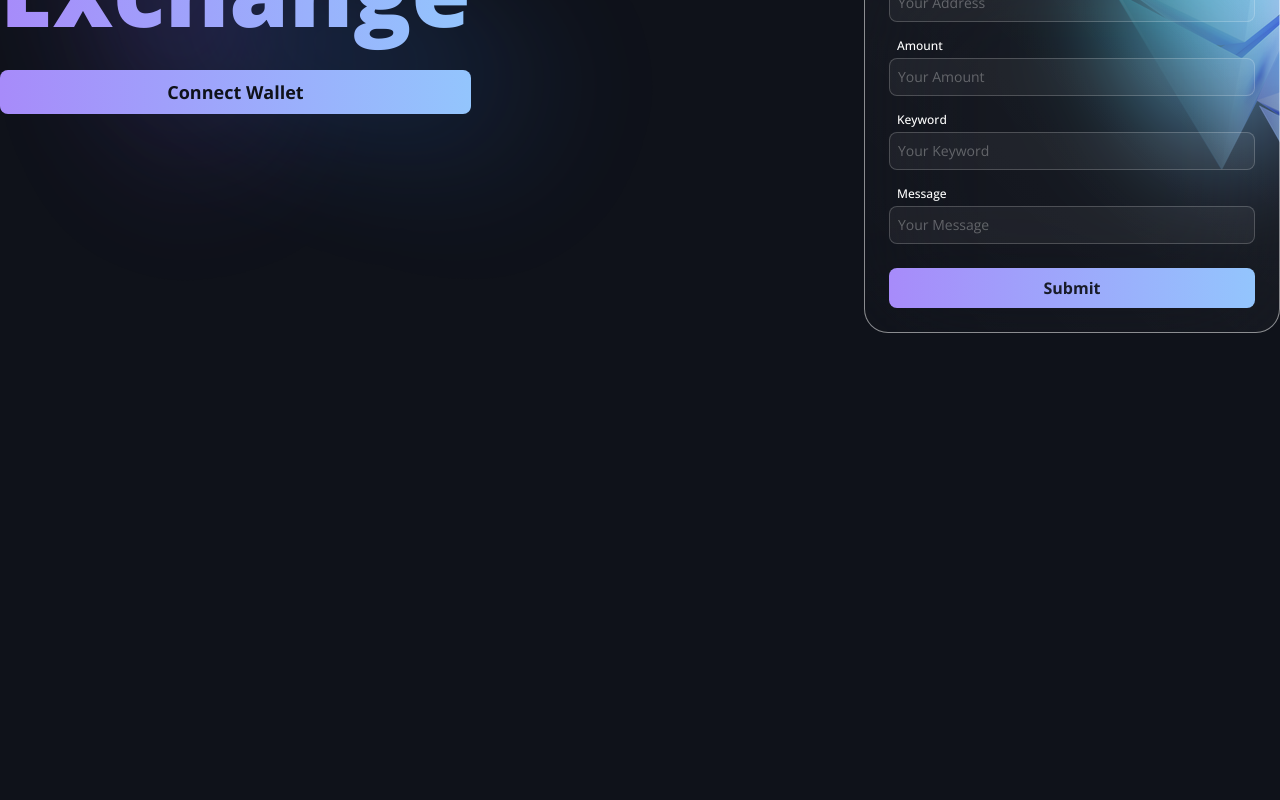
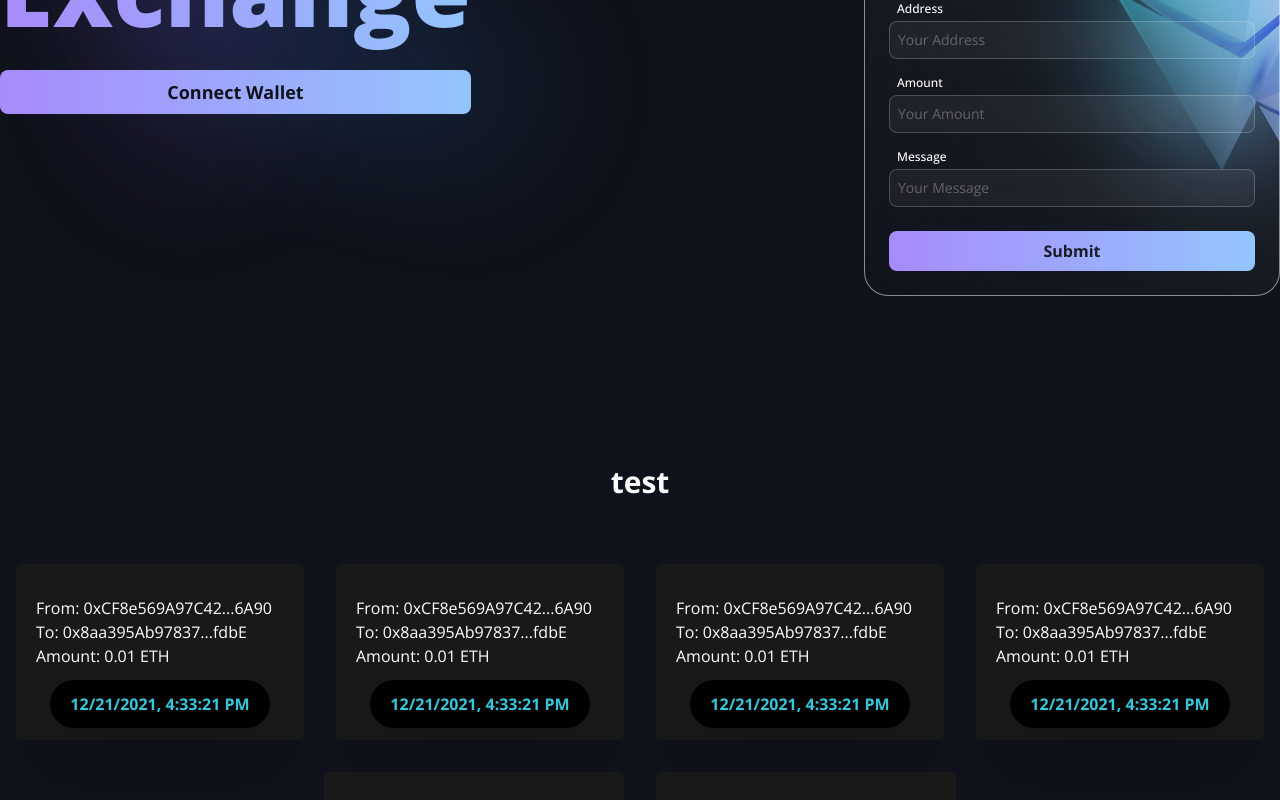
Before and after one commit to ishaan1013/sol-basics, a React (Vite) app in the folder client/: page / in a window 1280 px wide. Shown: the part 400-1200 px from the top of the page. Before the commit the page ends 800 px from the top, so only its background shows below. Built offline with nearby package versions, Linux system fonts and the light colour scheme.

Commit message:
test transaction cards & remove keyword

```diff
--- a/client/src/App.tsx
+++ b/client/src/App.tsx
@@ -16,8 +16,8 @@
             <Navbar />
             <Landing />
           </div>
-          {/* <Transactions /> */}
       </div>
+        <Transactions />
     </>
   )
 }
--- a/client/src/components/Landing.tsx
+++ b/client/src/components/Landing.tsx
@@ -16,14 +16,13 @@
 interface MyFormValues {
     ethAddress: string;
     amount: string;
-    keyword: string;
     message: string;
 }
 
 const Landing = () => {
     const { currentAccount, connectWallet, handleChange, sendTransaction, formData, isLoading } = useContext(TransactionContext);
 
-    const initialValues: MyFormValues = { ethAddress: '', amount: '', keyword: '', message: '' };
+    const initialValues: MyFormValues = { ethAddress: '', amount: '', message: '' };
     return (
         <section className="w-full h-screen flex justify-center pt-8">
             <div className="container h-full flex lg:flex-row flex-col lg:mt-0 mt-[22vh] justify-between items-center relative">
@@ -67,8 +66,8 @@
                             // console.log({ values, actions });
                             // alert(values.ethAddress);
 
-                            if (values.ethAddress && values.amount && values.keyword && values.message) {
-                                sendTransaction(values.ethAddress, values.amount, values.keyword, values.message);
+                            if (values.ethAddress && values.amount && values.message) {
+                                sendTransaction(values.ethAddress, values.amount, values.message);
                             }
 
                             actions.setSubmitting(false);
@@ -80,8 +79,6 @@
                                     <Field className="bg-white/[0.05] text-sm text-white font-medium rounded-lg p-2 border-[1px] border-white/20 focus:outline-white/20 outline-1 placeholder:select-none placeholder-white/30 placeholder:font-normal" id="ethAddress" name="ethAddress" placeholder="Your Address" />
                                     <label className="text-white font-medium text-xs mb-1 pl-2 mt-4" htmlFor="amount">Amount</label>
                                     <Field className="bg-white/[0.05] text-sm text-white font-medium rounded-lg p-2 border-[1px] border-white/20 focus:outline-white/20 outline-1 placeholder:select-none placeholder-white/30 placeholder:font-normal" id="amount" name="amount" placeholder="Your Amount" />
-                                    <label className="text-white font-medium text-xs mb-1 pl-2 mt-4" htmlFor="keyword">Keyword</label>
-                                    <Field className="bg-white/[0.05] text-sm text-white font-medium rounded-lg p-2 border-[1px] border-white/20 focus:outline-white/20 outline-1 placeholder:select-none placeholder-white/30 placeholder:font-normal" id="keyword" name="keyword" placeholder="Your Keyword" />
                                     <label className="text-white font-medium text-xs mb-1 pl-2 mt-4" htmlFor="message">Message</label>
                                     <Field className="bg-white/[0.05] text-sm text-white font-medium rounded-lg p-2 border-[1px] border-white/20 focus:outline-white/20 outline-1 placeholder:select-none placeholder-white/30 placeholder:font-normal" id="message" name="message" placeholder="Your Message" />
 
--- a/client/src/components/Transactions.tsx
+++ b/client/src/components/Transactions.tsx
@@ -1,6 +1,67 @@
+import { useContext, FC } from 'react'
+import { TransactionContext } from '../context/TransactionContext'
+import testData from '../utils/testData'
+import { shortenAddress } from '../utils/shortenAddress'
+
+interface CardProps {
+    addressTo: string,
+    addressFrom: string,
+    timestamp: string,
+    message: string,
+    amount: string,
+}
+
+const TransactionsCard:FC<CardProps> = ({ addressTo, addressFrom, timestamp, message, amount }:CardProps) => {
+
+    return (
+      <div className="bg-[#181918] m-4 flex flex-1
+        2xl:min-w-[450px]
+        2xl:max-w-[500px]
+        sm:min-w-[270px]
+        sm:max-w-[300px]
+        min-w-full
+        flex-col p-3 rounded-md hover:shadow-2xl"
+      >
+        <div className="flex flex-col items-center w-full mt-3">
+          <div className="display-flex justify-start w-full mb-6 p-2">
+            <a href={`https://ropsten.etherscan.io/address/${addressFrom}`} target="_blank" rel="noreferrer">
+              <p className="text-white text-base">From: {shortenAddress(addressFrom)}</p>
+            </a>
+            <a href={`https://ropsten.etherscan.io/address/${addressTo}`} target="_blank" rel="noreferrer">
+              <p className="text-white text-base">To: {shortenAddress(addressTo)}</p>
+            </a>
+            <p className="text-white text-base">Amount: {amount} ETH</p>
+            {message && (
+              <>
+                <br />
+                <p className="text-white text-base">Message: {message}</p>
+              </>
+            )}
+          </div>
+          <div className="bg-black p-3 px-5 w-max rounded-3xl -mt-5 shadow-2xl">
+            <p className="text-[#37c7da] font-bold">{timestamp}</p>
+          </div>
+        </div>
+      </div>
+    );
+};
+
+
 const Transactions = () => {
+    const { currentAccount } = useContext(TransactionContext)
+
     return (
-        <h1>Transactions</h1>
+        <section className="w-screen flex-col flex py-16 items-center">
+            <h1 className="text-3xl font-bold text-white">test</h1>
+
+            <div className="flex flex-wrap justify-center items-center mt-12">
+                {testData.reverse().map((transaction, i) => (
+                <TransactionsCard key={i} {...transaction} />
+                ))}
+            </div>
+
+        </section>
+
     )
 }
 
--- a/client/src/context/TransactionContext.tsx
+++ b/client/src/context/TransactionContext.tsx
@@ -10,7 +10,7 @@
     transactions: any,
     currentAccount: string,
     isLoading: boolean,
-    sendTransaction: (ethAddress:string, amount:string, keyword:string, message:string) => void,
+    sendTransaction: (ethAddress:string, amount:string, message:string) => void,
     handleChange: (e: any, name: any) => void,
     formData: object,
 }
@@ -33,7 +33,7 @@
   };
 
   export const TransactionsProvider: FC<ContextProps> = ({ children }) => {
-    const [formData, setformData] = useState({ addressTo: "", amount: "", keyword: "", message: "" });
+    const [formData, setformData] = useState({ addressTo: "", amount: "", message: "" });
     const [currentAccount, setCurrentAccount] = useState("");
     const [isLoading, setIsLoading] = useState(false);
     const [transactionCount, setTransactionCount] = useState(localStorage.getItem("transactionCount"));
@@ -55,7 +55,6 @@
             addressFrom: transaction.sender,
             timestamp: new Date(transaction.timestamp.toNumber() * 1000).toLocaleString(),
             message: transaction.message,
-            keyword: transaction.keyword,
             amount: parseInt(transaction.amount._hex) / (10 ** 18)
           }));
 
@@ -120,10 +119,10 @@
         }
     };
 
-    const sendTransaction = async (ethAddress:string, amount:string, keyword:string, message:string) => {
+    const sendTransaction = async (ethAddress:string, amount:string, message:string) => {
       try {
         if (ethereum) {
-        //   const { addressTo, amount, keyword, message } = formData;
+        //   const { addressTo, amount, message } = formData;
           const transactionsContract = createEthereumContract();
           const parsedAmount = ethers.utils.parseEther(amount);
 
@@ -137,7 +136,7 @@
             }],
           });
 
-          const transactionHash = await transactionsContract.addToBlockchain(ethAddress, parsedAmount, message, keyword);
+          const transactionHash = await transactionsContract.addToBlockchain(ethAddress, parsedAmount, message);
 
           setIsLoading(true);
           console.log(`Loading - ${transactionHash.hash}`);
--- /dev/null
+++ b/client/src/utils/testData.ts
@@ -0,0 +1,57 @@
+
+export default [
+    {
+        id: 1,
+        url: "https://metro.co.uk/wp-content/uploads/2015/05/pokemon_crying.gif?quality=90&strip=all&zoom=1&resize=500%2C284",
+        message: "",
+        timestamp: "12/21/2021, 4:33:21 PM",
+        addressFrom: "0xCF8e569A97C423952DdFf902375C7C76549A6A90",
+        amount: "0.01",
+        addressTo: "0x8aa395Ab97837576aF9cd6946C79024ef1acfdbE",
+    },
+    {
+        id: 2,
+        url: "https://media4.popsugar-assets.com/files/2013/11/07/832/n/1922398/eb7a69a76543358d_28.gif",
+        message: "",
+        timestamp: "12/21/2021, 4:33:21 PM",
+        addressFrom: "0xCF8e569A97C423952DdFf902375C7C76549A6A90",
+        amount: "0.01",
+        addressTo: "0x8aa395Ab97837576aF9cd6946C79024ef1acfdbE",
+    },
+    {
+        id: 3,
+        url: "https://acegif.com/wp-content/uploads/gif-shaking-head-38.gif",
+        message: "",
+        timestamp: "12/21/2021, 4:33:21 PM",
+        addressFrom: "0xCF8e569A97C423952DdFf902375C7C76549A6A90",
+        amount: "0.01",
+        addressTo: "0x8aa395Ab97837576aF9cd6946C79024ef1acfdbE",
+    },
+    {
+        id: 4,
+        url: "https://i.pinimg.com/originals/68/a0/9e/68a09e774e98242871c2db0f99307420.gif",
+        message: "",
+        timestamp: "12/21/2021, 4:33:21 PM",
+        addressFrom: "0xCF8e569A97C423952DdFf902375C7C76549A6A90",
+        amount: "0.01",
+        addressTo: "0x8aa395Ab97837576aF9cd6946C79024ef1acfdbE",
+    },
+    {
+        id: 5,
+        url: "https://i.pinimg.com/originals/73/d3/a1/73d3a14d212314ab1f7268b71d639c15.gif",
+        message: "",
+        timestamp: "12/21/2021, 4:33:21 PM",
+        addressFrom: "0xCF8e569A97C423952DdFf902375C7C76549A6A90",
+        amount: "0.01",
+        addressTo: "0x8aa395Ab97837576aF9cd6946C79024ef1acfdbE",
+    },
+    {
+        id: 6,
+        url: "https://www.omnisend.com/blog/wp-content/uploads/2016/09/funny-gifs-9.gif",
+        message: "",
+        timestamp: "12/21/2021, 4:33:21 PM",
+        addressFrom: "0xCF8e569A97C423952DdFf902375C7C76549A6A90",
+        amount: "0.01",
+        addressTo: "0x8aa395Ab97837576aF9cd6946C79024ef1acfdbE",
+    },
+];
```
Also changed, not shown: 1 other file (tests, documents, lock files or other folders).
